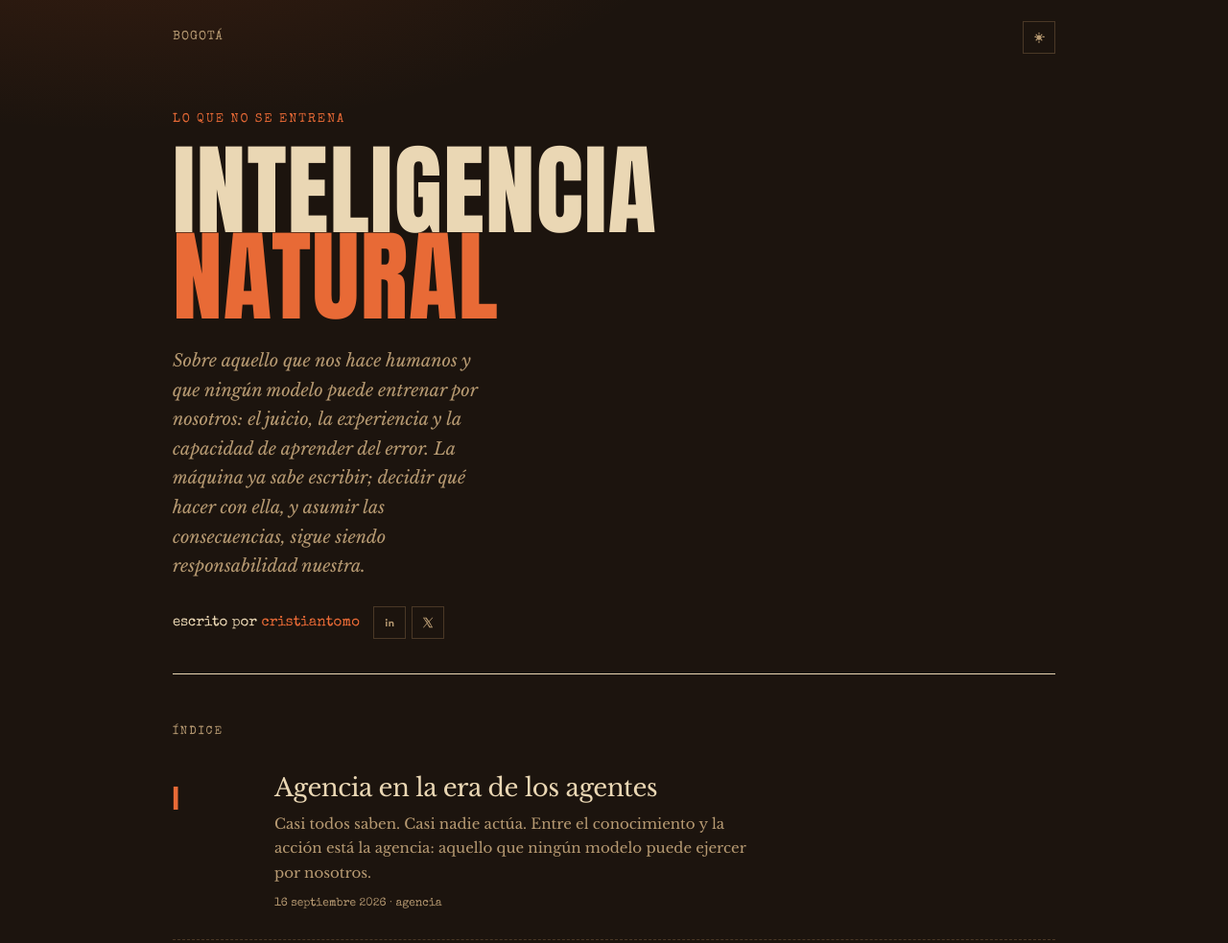
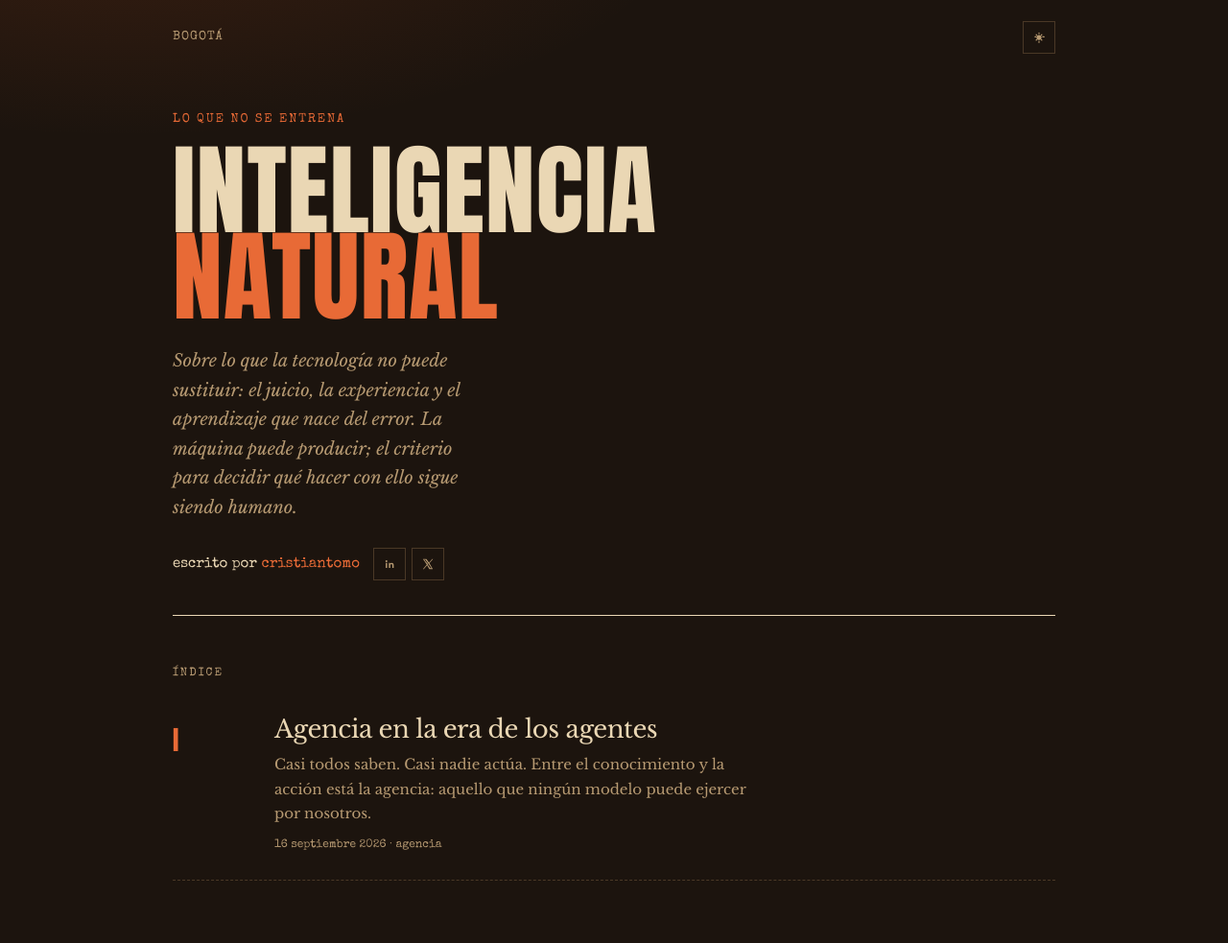
Before and after one commit to cristiantomo/inteligencia-natural, a plain HTML site: page index.html in a window 1280 px wide. Shown: the top 983 px of the page at 96% size. Drawn offline with nearby package versions, Linux system fonts and the light colour scheme.

Commit message:
Restaura la portada y conserva el subtítulo nuevo.

```diff
--- a/index.html
+++ b/index.html
@@ -26,7 +26,7 @@
       <div class="wrap">
         <p class="cover-kicker">Lo que no se entrena</p>
         <h1>Inteligencia<br><span>Natural</span></h1>
-        <p class="dedication">Sobre aquello que nos hace humanos y que ningún modelo puede entrenar por nosotros: el juicio, la experiencia y la capacidad de aprender del error. La máquina ya sabe escribir; decidir qué hacer con ella, y asumir las consecuencias, sigue siendo responsabilidad nuestra.</p>
+        <p class="dedication">Sobre lo que la tecnología no puede sustituir: el juicio, la experiencia y el aprendizaje que nace del error. La máquina puede producir; el criterio para decidir qué hacer con ello sigue siendo humano.</p>
         <div class="byline-row">
           <p class="byline">escrito por <strong>cristiantomo</strong></p>
           <div class="byline-actions">
```
